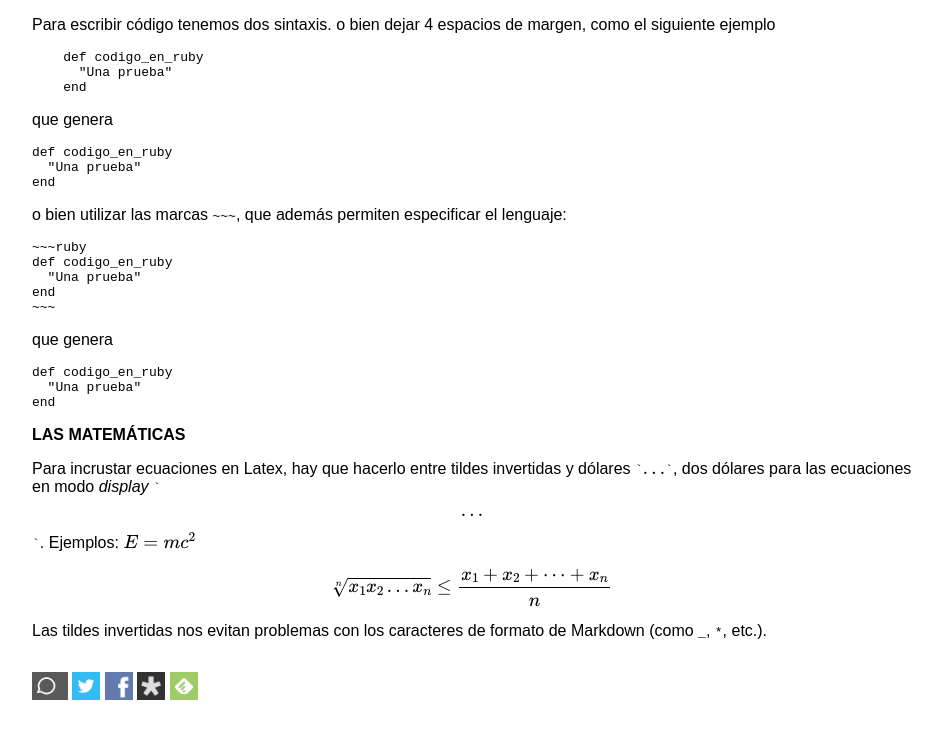
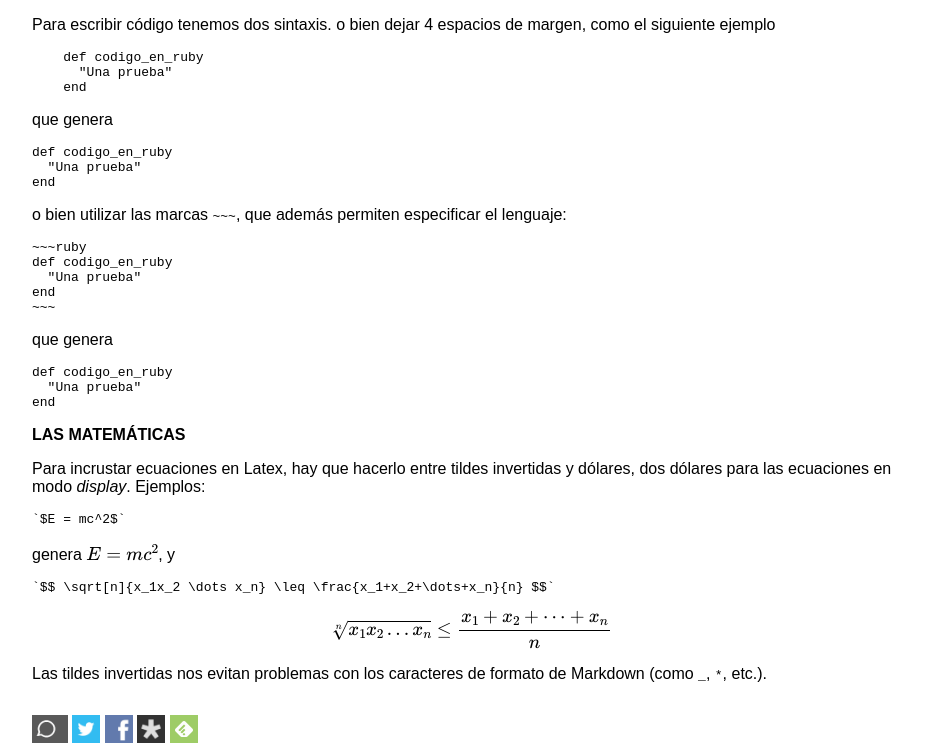
Before and after one commit to libreim/blog, a Jekyll site: the page built from guia-de-estilo.md, in a window 1280 px wide and 900 px high, scrolled down 1080 px, cut to the strip 0-753 px from the top of the window. Shown: the whole strip, without its empty margins (168-1110 px from the left). Built offline with Jekyll 4.4.1, drawn with Linux system fonts in a browser that asks for light colours; formulas are drawn with MathJax 3; comment, search, counter and statistics services are not loaded.

Commit message:
Fixes: Guía de estilo

```diff
--- a/guia-de-estilo.md
+++ b/guia-de-estilo.md
@@ -25,6 +25,7 @@ web correcta y añadir los datos necesarios:
     ---
 
 Algunas aclaraciones:
+
  * El `layout` debe ser siempre `chapter`. Existen otros layouts
  para otras páginas, pero no para los posts.
  * El título debe ser conciso y son preferibles los sustantivos a
@@ -107,8 +108,18 @@ end
 
 ### Las matemáticas
 Para incrustar ecuaciones en Latex, hay que hacerlo entre tildes
-invertidas y dólares `` `$ ... $` ``, dos dólares para las ecuaciones
-en modo *display* `` `$$ ... $$` ``. Ejemplos: `$E = mc^2$`
+invertidas y dólares, dos dólares para las ecuaciones
+en modo *display*. Ejemplos:
+
+~~~markdown
+`$E = mc^2$`
+~~~
+
+genera `$E = mc^2$`, y
+
+~~~markdown
+`$$ \sqrt[n]{x_1x_2 \dots x_n} \leq \frac{x_1+x_2+\dots+x_n}{n} $$`
+~~~
 
 `$$ \sqrt[n]{x_1x_2 \dots x_n} \leq \frac{x_1+x_2+\dots+x_n}{n} $$`
 
```
